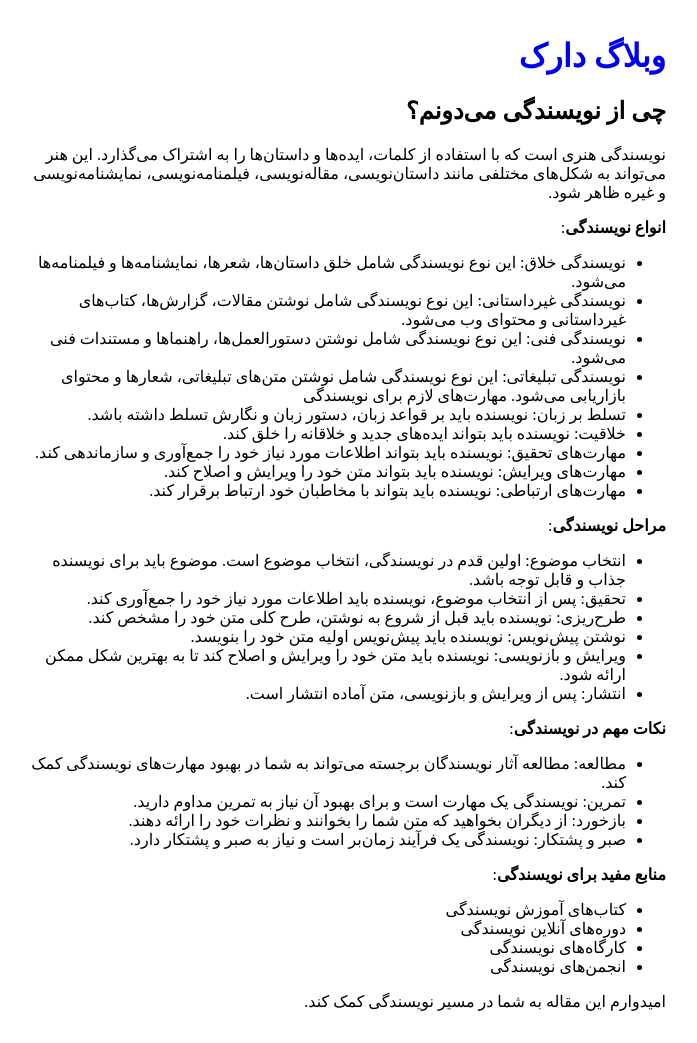
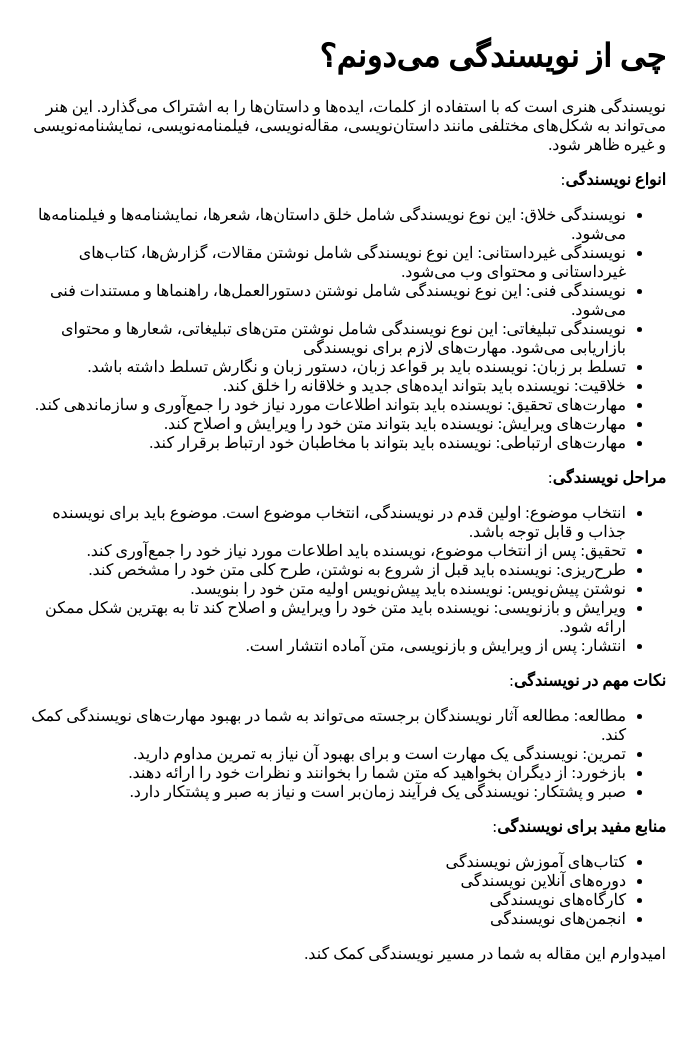
Before and after one commit to darkblog/darkblog.github.io, a Jekyll site: the page built from _posts/2025-2-3-11.md, in a window 1280 px wide. Shown: the whole page, without its empty margins (294-991 px from the left). Built offline with Jekyll 4.4.1, drawn with Linux system fonts in a browser that asks for light colours; after the commit the page ends 995 px from its top, so only the background shows below that.

Commit message:
Update post.html

```diff
--- a/_layouts/post.html
+++ b/_layouts/post.html
@@ -10,8 +10,7 @@
 <style>body{margin:auto;padding:1em;max-width:80ch}a{text-decoration:none}</style>
 </head>
 <body>
-<h1><a href="https://darkblog.github.io/">وبلاگ دارک</a></h1>
-<h2>{{ page.title }}</h2>
+<h1>{{ page.title }}</h1>
 <article>{{ content }}</article>
 </body>
 </html>
```
